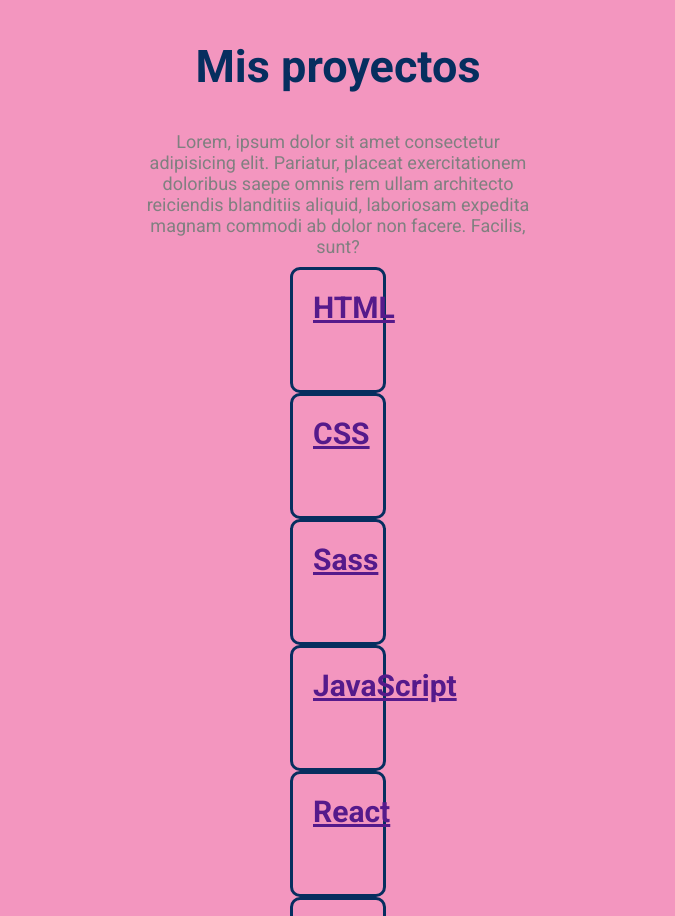
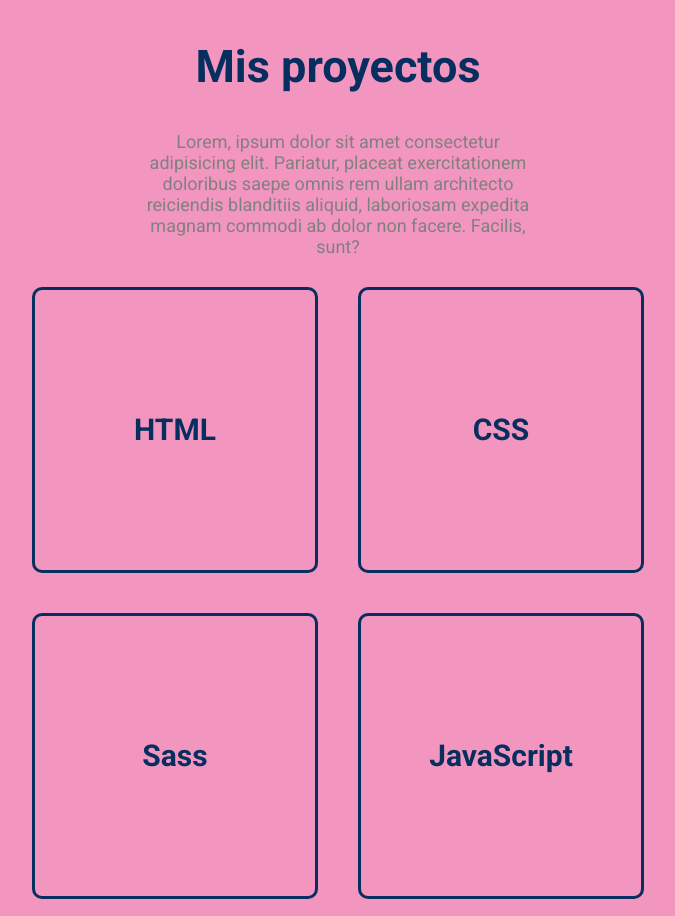
Before and after one commit to JosefinaMor/Portfolio, a plain HTML site: page index.html in a window 1280 px wide. Shown: the part 997-1913 px from the top of the page, without its empty margins (302-977 px from the left). Drawn offline with Linux system fonts and the light colour scheme; a web font is replaced by a local one.

Commit message:
agrego estilos seccion conocimiento parte de botones

```diff
--- a/styles/style.css
+++ b/styles/style.css
@@ -126,15 +126,27 @@ p {
     color: grey;
 }
 .botonesConocimiento {
-max-width: 600px;
-display: block;
+max-width: 60%;
+box-sizing: border-box;
+display: flex;
+flex-wrap: wrap;
+justify-content: center;
+}
+.botonesConocimiento a {
+    text-decoration: none;
 }
 .botonesConocimiento a .botonCono {
-    height: 100px;
-    width: 70px;
+    height: 260px;
+    width: 260px;
     border: solid #062e5f;
     border-radius: 10px;
     padding: 10px;
+    margin: 20px;
+    display: flex;
+    flex-direction: column;
+    justify-content: center;
+    align-items: center;
+    color: #062e5f;
 }
 footer {
     background-color: #ee5511;
```
